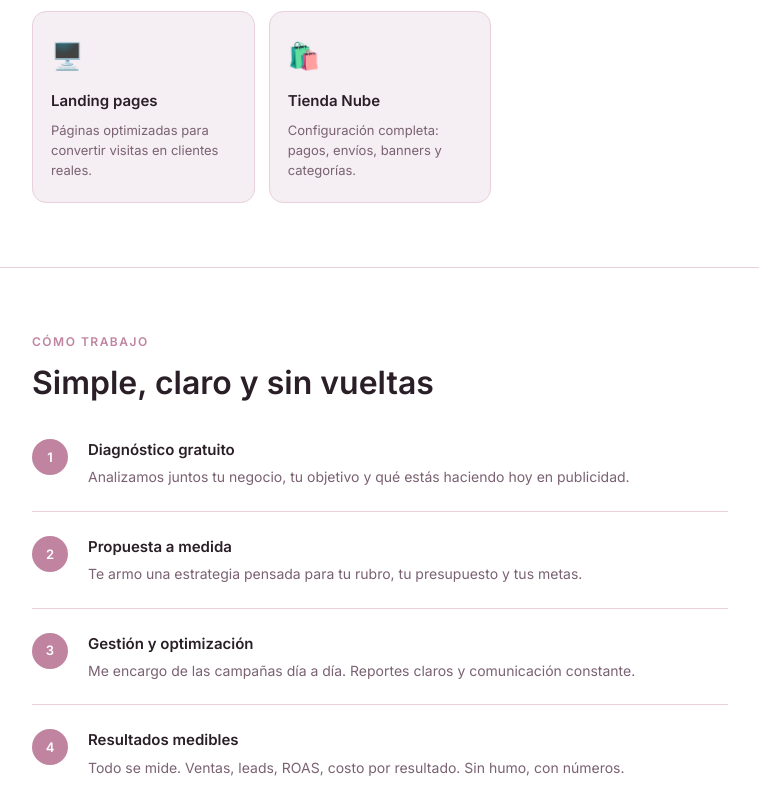
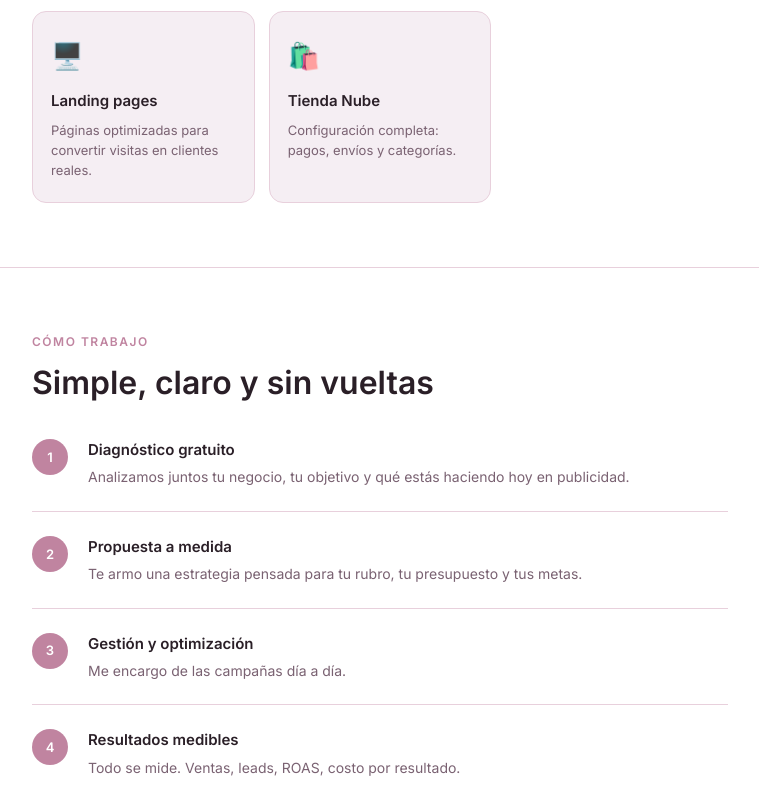
Before and after one commit to florwilhjelm/florwilhjelm.github.io, a plain HTML site: page index.html in a window 1280 px wide. Shown: the part 1181-1985 px from the top of the page, without its empty margins (260-1019 px from the left). Drawn offline with Linux system fonts and the light colour scheme.

Commit message:
2Update index.html

```diff
--- a/index.html
+++ b/index.html
@@ -314,7 +314,7 @@
       <div class="service-card">
         <div class="service-icon">🛍️</div>
         <h3>Tienda Nube</h3>
-        <p>Configuración completa: pagos, envíos, banners y categorías.</p>
+        <p>Configuración completa: pagos, envíos y categorías.</p>
       </div>
     </div>
   </section>
@@ -343,14 +343,14 @@
         <div class="step-num">3</div>
         <div>
           <h3>Gestión y optimización</h3>
-          <p>Me encargo de las campañas día a día. Reportes claros y comunicación constante.</p>
+          <p>Me encargo de las campañas día a día.</p>
         </div>
       </div>
       <div class="step">
         <div class="step-num">4</div>
         <div>
           <h3>Resultados medibles</h3>
-          <p>Todo se mide. Ventas, leads, ROAS, costo por resultado. Sin humo, con números.</p>
+          <p>Todo se mide. Ventas, leads, ROAS, costo por resultado.</p>
         </div>
       </div>
     </div>
@@ -367,7 +367,6 @@
       <span class="rubro">Calzado</span>
       <span class="rubro">Lencería</span>
       <span class="rubro">Beachwear</span>
-      <span class="rubro">Suplementos</span>
       <span class="rubro">Automotriz</span>
       <span class="rubro">Logística</span>
       <span class="rubro">Ecommerce</span>
```
